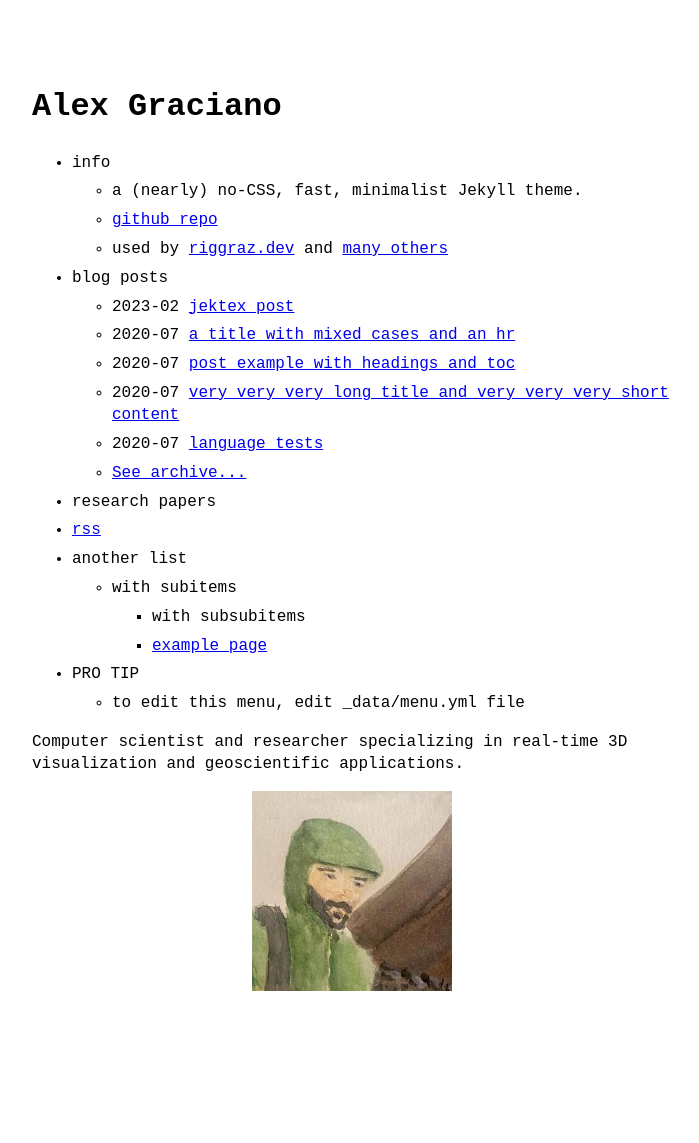
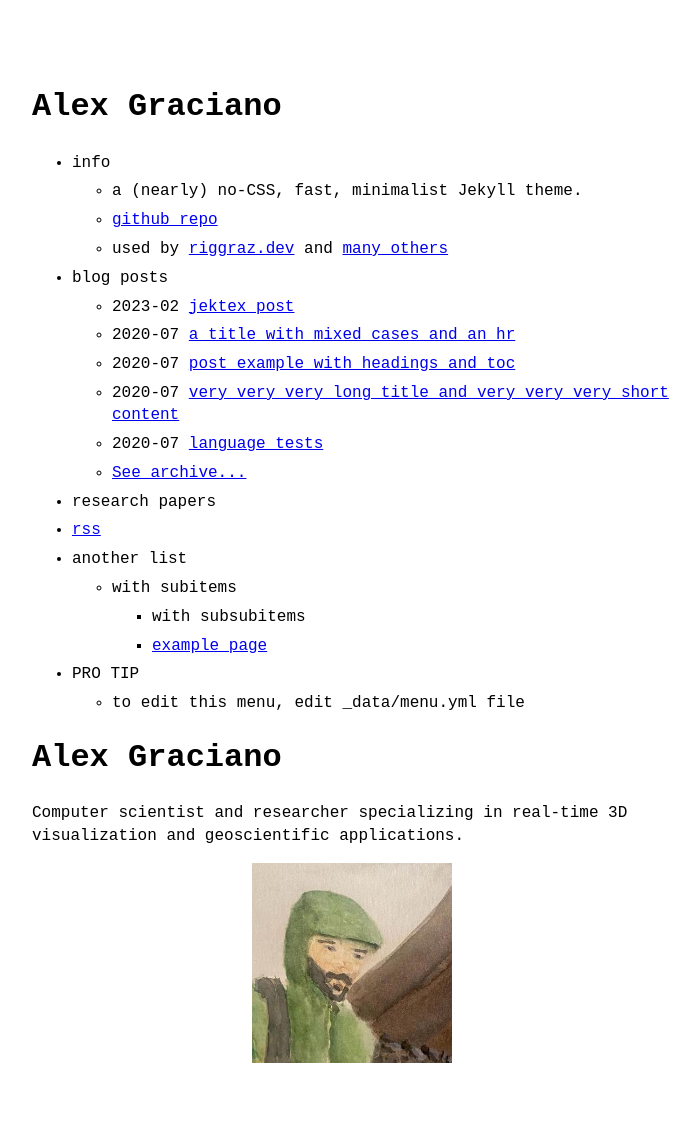
Before and after one commit to alex-graciano/alex-graciano.github.io, a Jekyll site: the page built from index.md, in a window 1280 px wide. Shown: the whole page, without its empty margins (288-987 px from the left). Built offline with Jekyll 4.4.1, drawn with Linux system fonts in a browser that asks for light colours; before the commit the page ends 1071 px from its top, so only the background shows below that.

Commit message:
fix avatar and description

```diff
--- a/_layouts/home.html
+++ b/_layouts/home.html
@@ -10,4 +10,14 @@ layout: default
 
 {%-include menu_item.html collection=site.data.menu.entries-%}
 
+<h1>{{ page.title }}</h1>
+
+{% if page.description %}
+  <p>{{ page.description }}</p>
+{% endif %}
+
+{% if page.image %}
+  <img src="{{ page.image | relative_url }}" alt="{{ page.title }}" style="max-width:200px;margin-bottom:1em;">
+{% endif %}
+
 {{ content }}
--- a/index.md
+++ b/index.md
@@ -4,13 +4,3 @@ title: Alex Graciano
 description: "Computer scientist and researcher specializing in real-time 3D visualization and geoscientific applications."
 image: /assets/images/profile.jpeg
 ---
-
-<!-- The content below will appear below the title on the homepage -->
-
-{% if page.description %}
-<p>{{ page.description }}</p>
-{% endif %}
-
-{% if page.image %}
-<img src="{{ page.image | relative_url }}" alt="Alex Graciano" style="max-width:200px;margin-bottom:1em;">
-{% endif %}
```
